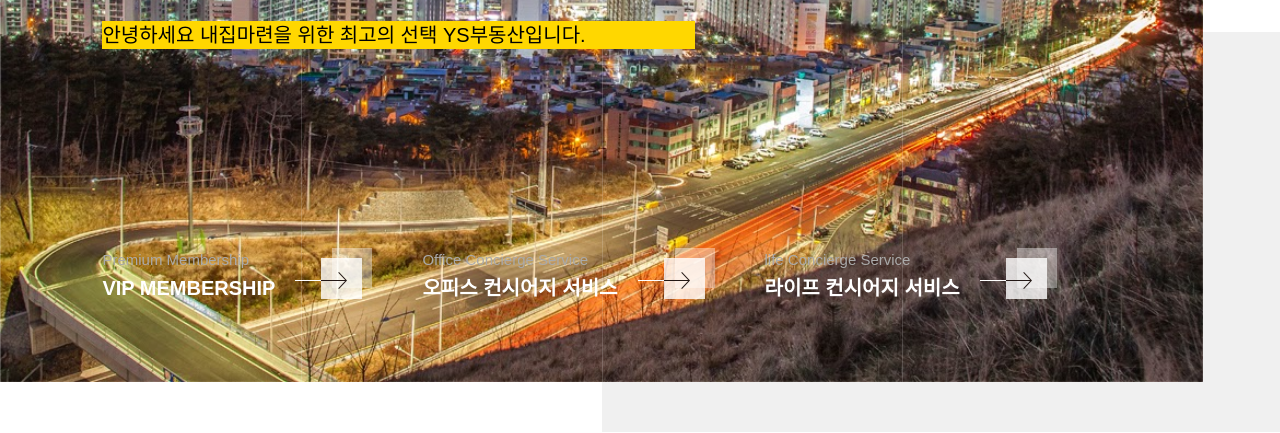
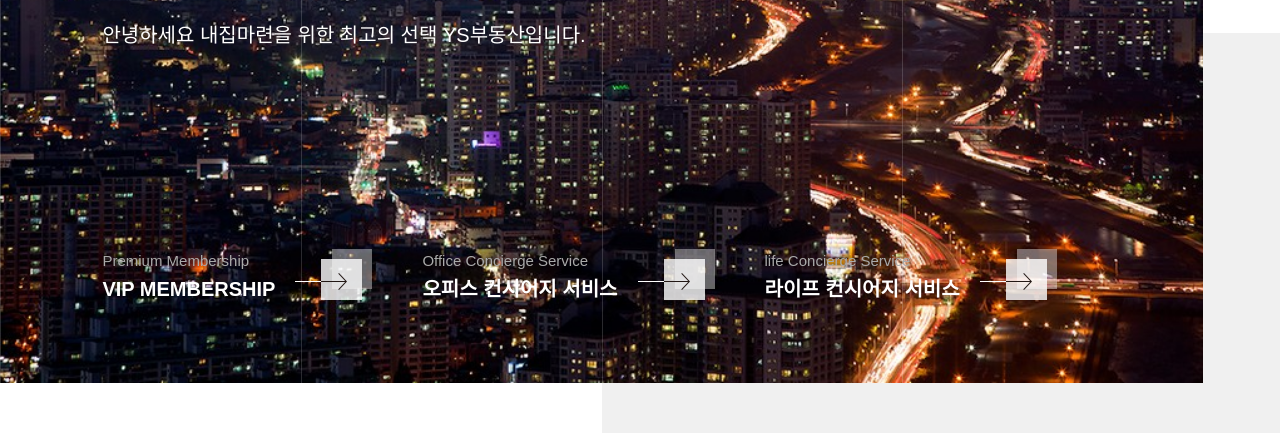
Before and after one commit to leewonje418/SyRealeState_MainPage, a plain HTML site: page web/index.html in a window 1280 px wide. Shown: the part 540-973 px from the top of the page. Drawn offline with Linux system fonts and the light colour scheme; a web font is replaced by a local one.

Commit message:
commit img

```diff
--- a/web/index.html
+++ b/web/index.html
@@ -25,7 +25,7 @@
     <!--visual-->
     <section class="visual">
         <div class="img">
-            <img src="img/IMG_2814.jpg" alt="">
+            <img src="img/fms42p5j6q.jpg" alt="">
             <span class="mask a"></span>
             <span class="mask b"></span>
             <span class="mask c"></span>
@@ -33,7 +33,7 @@
         </div>
         <div class="title">
             <h2>For Your Business & Life</h2>
-            <p style="background-color: gold; color: black;">안녕하세요 내집마련을 위한 최고의 선택 YS부동산입니다.</p>
+            <p>안녕하세요 내집마련을 위한 최고의 선택 YS부동산입니다.</p>
         </div>
         <ul class="menu">
             <li>
```
Also changed, not shown: web/img/fms42p5j6q.jpg (added), web/img/z95379x4om.jpg (added).
